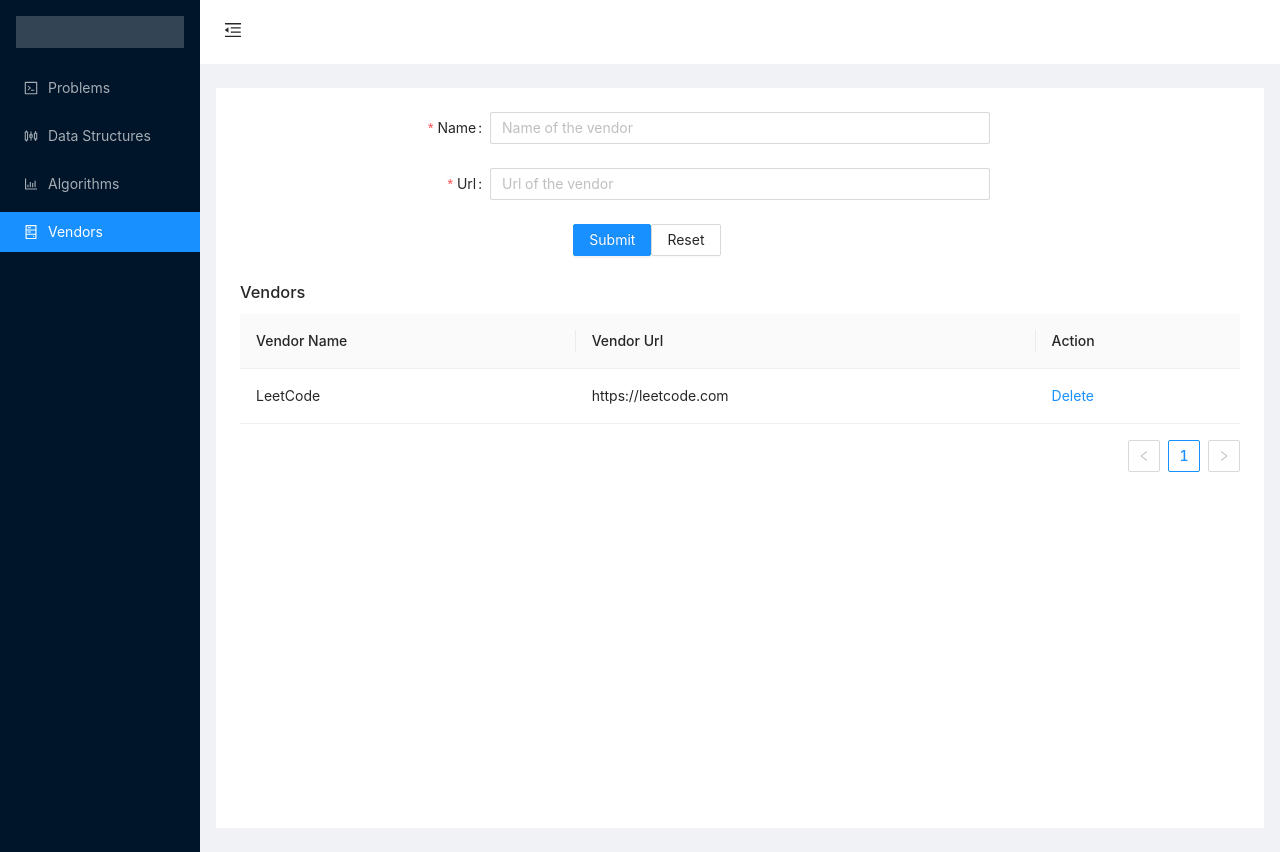
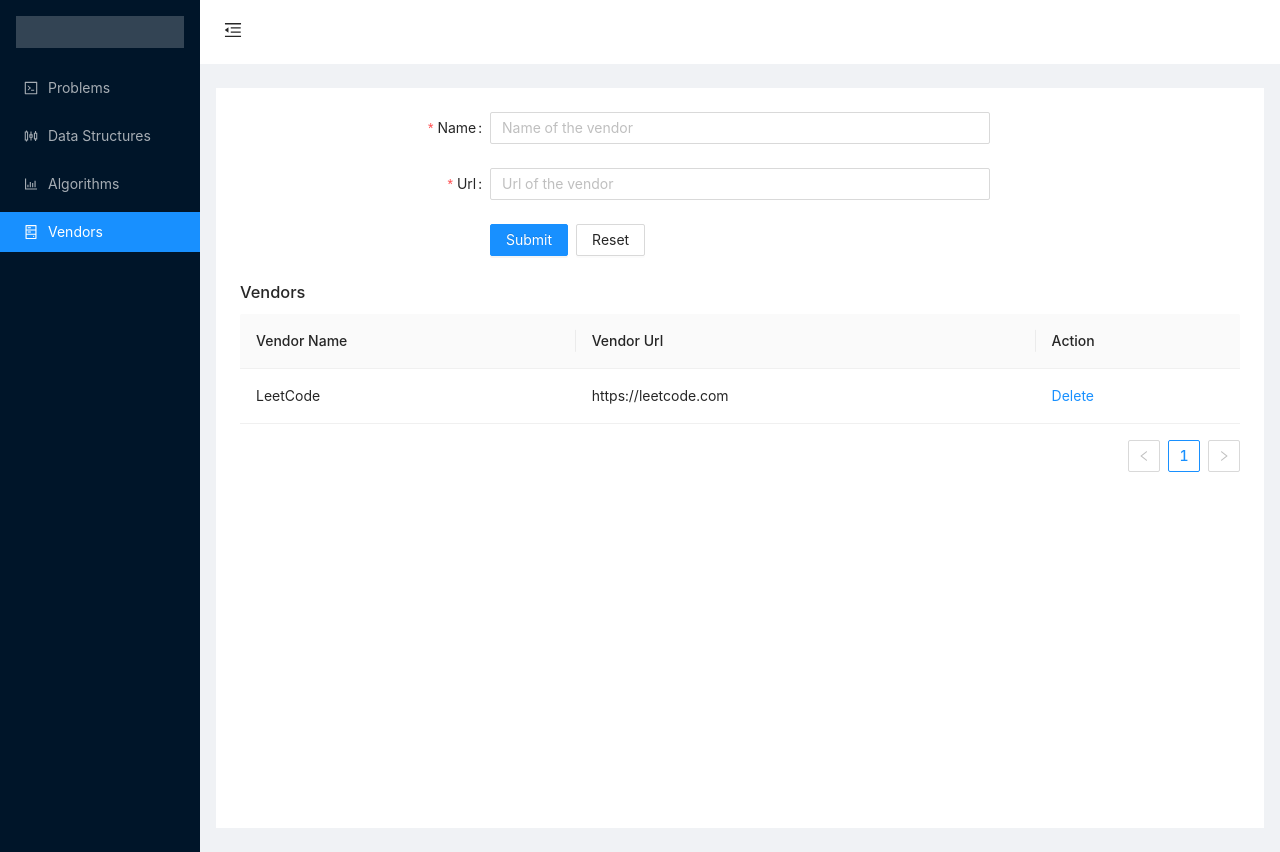
Before and after one commit to dinujubd/problem-solving-app, a React (Create React App) app in the folder packages/client/: page /vendors in a window 1280 px wide. Built offline with nearby package versions, Linux system fonts and the light colour scheme; data requests are answered from the project's data file.

Commit message:
Added custom form button styled

```diff
--- /dev/null
+++ b/packages/client/src/components/FormButton/FormButton.styled.tsx
@@ -0,0 +1,8 @@
+import React from 'react';
+import styled from 'styled-components';
+import { Button } from 'antd';
+import { ButtonProps } from 'antd/lib/button';
+
+export const FormButton: React.FunctionComponent<ButtonProps> = styled(Button)`
+  margin-right: 8px;
+`;
--- a/packages/client/src/routes/algorithm/algorithm.tsx
+++ b/packages/client/src/routes/algorithm/algorithm.tsx
@@ -2,6 +2,7 @@ import * as React from 'react';
 import { Button, Form, Input, Table, Select, Tag } from 'antd';
 import axios from 'axios';
 import 'antd/dist/antd.css';
+import { FormButton } from '../../components/FormButton/FormButton.styled';
 
 const Algorithm: React.FC = () => {
 
@@ -13,7 +14,7 @@ const Algorithm: React.FC = () => {
         wrapperCol: { span: 12 },
     };
     const tailLayout = {
-        wrapperCol: { offset: 8, span: 16 },
+        wrapperCol: { offset: 6, span: 18 },
     };
 
     const algorithmTypes = [
@@ -127,8 +128,8 @@ const Algorithm: React.FC = () => {
                 </Select>
             </Form.Item>
             <Form.Item {...tailLayout}>
-                <Button type="primary" htmlType="submit">Submit</Button>
-                <Button onClick={onReset} htmlType="button">Reset</Button>
+                <FormButton type="primary" htmlType="submit">Submit</FormButton >
+                <FormButton onClick={onReset} htmlType="button">Reset</FormButton >
             </Form.Item>
         </Form>
 
--- a/packages/client/src/routes/dataStructure/dataStructure.tsx
+++ b/packages/client/src/routes/dataStructure/dataStructure.tsx
@@ -3,6 +3,7 @@ import { Button, Form, Input, Table, Select, Tag } from "antd";
 import axios, { AxiosResponse } from "axios";
 import { DataStructure as DataStructuretype } from "shared/types";
 import "antd/dist/antd.css";
+import { FormButton } from "../../components/FormButton/FormButton.styled";
 
 const DataStructure: React.FC = () => {
   const [dataStructures, setDataStructures] = React.useState<
@@ -16,7 +17,7 @@ const DataStructure: React.FC = () => {
   };
 
   const tailLayout = {
-    wrapperCol: { offset: 8, span: 16 },
+    wrapperCol: { offset: 6, span: 18},
   };
 
   const columns = [
@@ -134,12 +135,12 @@ const DataStructure: React.FC = () => {
           </Select>
         </Form.Item>
         <Form.Item {...tailLayout}>
-          <Button type="primary" htmlType="submit">
+          <FormButton type="primary" htmlType="submit">
             Submit
-          </Button>
-          <Button onClick={onReset} htmlType="button">
+          </FormButton >
+          <FormButton onClick={onReset} htmlType="button">
             Reset
-          </Button>
+          </FormButton >
         </Form.Item>
       </Form>
 
--- a/packages/client/src/routes/problem/problemForm.tsx
+++ b/packages/client/src/routes/problem/problemForm.tsx
@@ -5,6 +5,7 @@ import 'antd/dist/antd.css';
 import TextArea from 'antd/lib/input/TextArea';
 import { Solution } from 'shared/types/solution';
 import { MinusCircleOutlined, PlusOutlined } from '@ant-design/icons';
+import { FormButton } from '../../components/FormButton/FormButton.styled';
 
 const ProblemForm: React.FC = () => {
     const [form] = Form.useForm();
@@ -15,7 +16,7 @@ const ProblemForm: React.FC = () => {
         wrapperCol: { span: 12 },
     };
     const tailLayout = {
-        wrapperCol: { offset: 8, span: 16 },
+        wrapperCol: { offset:6, span: 18 },
     };
 
     const onFinish = (values: any) => {
@@ -164,8 +165,8 @@ const ProblemForm: React.FC = () => {
             </Form.List>
 
             <Form.Item {...tailLayout}>
-                <Button type="primary" htmlType="submit">Submit</Button>
-                <Button onClick={onReset} htmlType="button">Reset</Button>
+                <FormButton type="primary" htmlType="submit">Submit</FormButton >
+                <FormButton onClick={onReset} htmlType="button">Reset</FormButton >
             </Form.Item>
         </Form>
     </div >;
--- a/packages/client/src/routes/vendor/vendor.tsx
+++ b/packages/client/src/routes/vendor/vendor.tsx
@@ -3,6 +3,7 @@ import { Button, Form, Input, Table } from 'antd';
 import 'antd/dist/antd.css';
 import { Vendor as VendorType } from 'shared/types';
 import { httpClient } from '../../service/httpClient'
+import { FormButton } from '../../components/FormButton/FormButton.styled';
 
 const Vendor: React.FC = () => {
 
@@ -14,7 +15,7 @@ const Vendor: React.FC = () => {
         wrapperCol: { span: 12 },
     };
     const tailLayout = {
-        wrapperCol: { offset: 8, span: 16 },
+        wrapperCol: { offset: 6, span: 18 },
     };
 
     const collumns = [{
@@ -68,8 +69,8 @@ const Vendor: React.FC = () => {
                 <Input name="url" placeholder="Url of the vendor" />
             </Form.Item>
             <Form.Item {...tailLayout}>
-                <Button type="primary" htmlType="submit">Submit</Button>
-                <Button onClick={onReset} htmlType="button">Reset</Button>
+                <FormButton type="primary" htmlType="submit">Submit</FormButton>
+                <FormButton onClick={onReset} htmlType="button">Reset</FormButton>
             </Form.Item>
         </Form>
 
```
Also changed, not shown: packages/server/db.json (+27 -1 lines).
